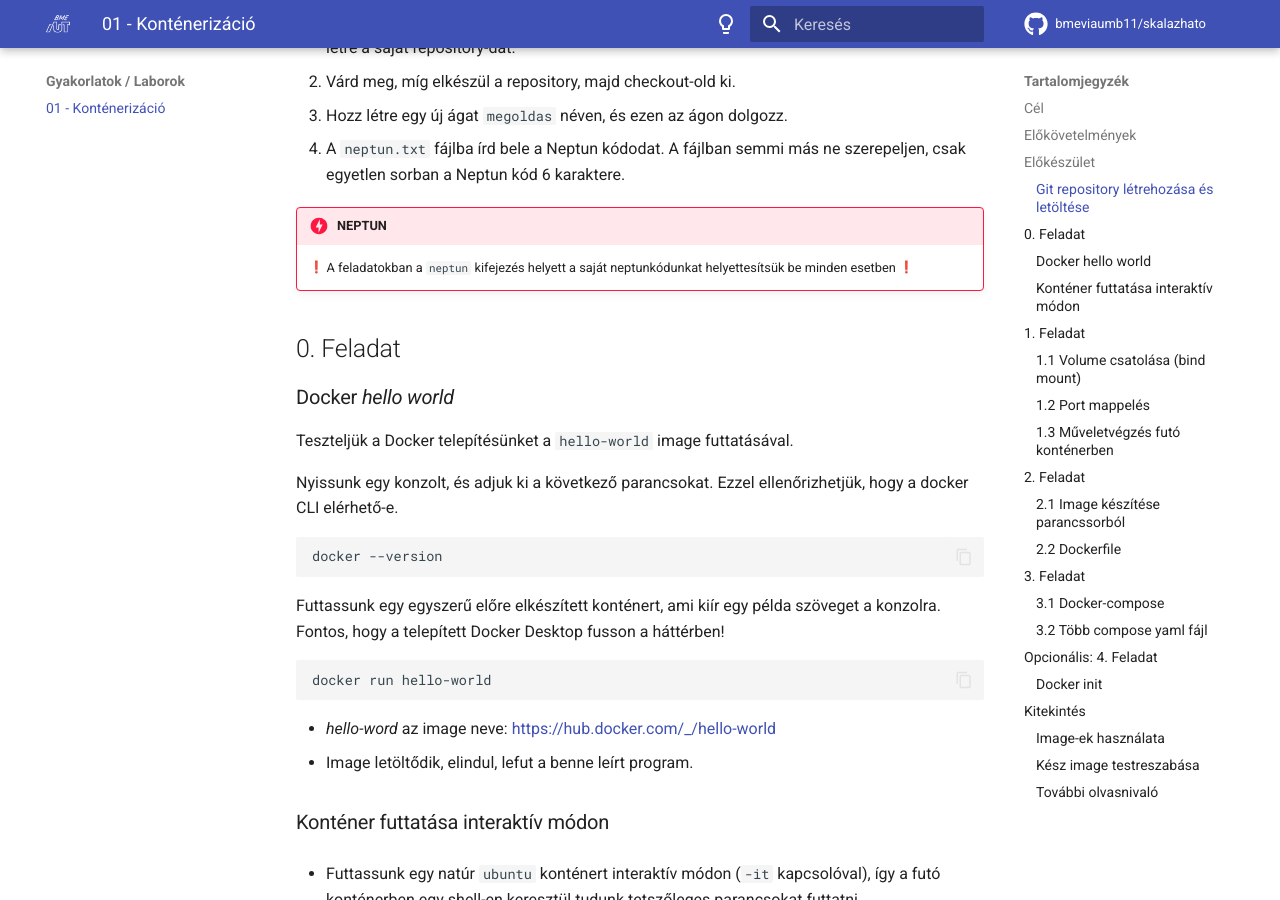
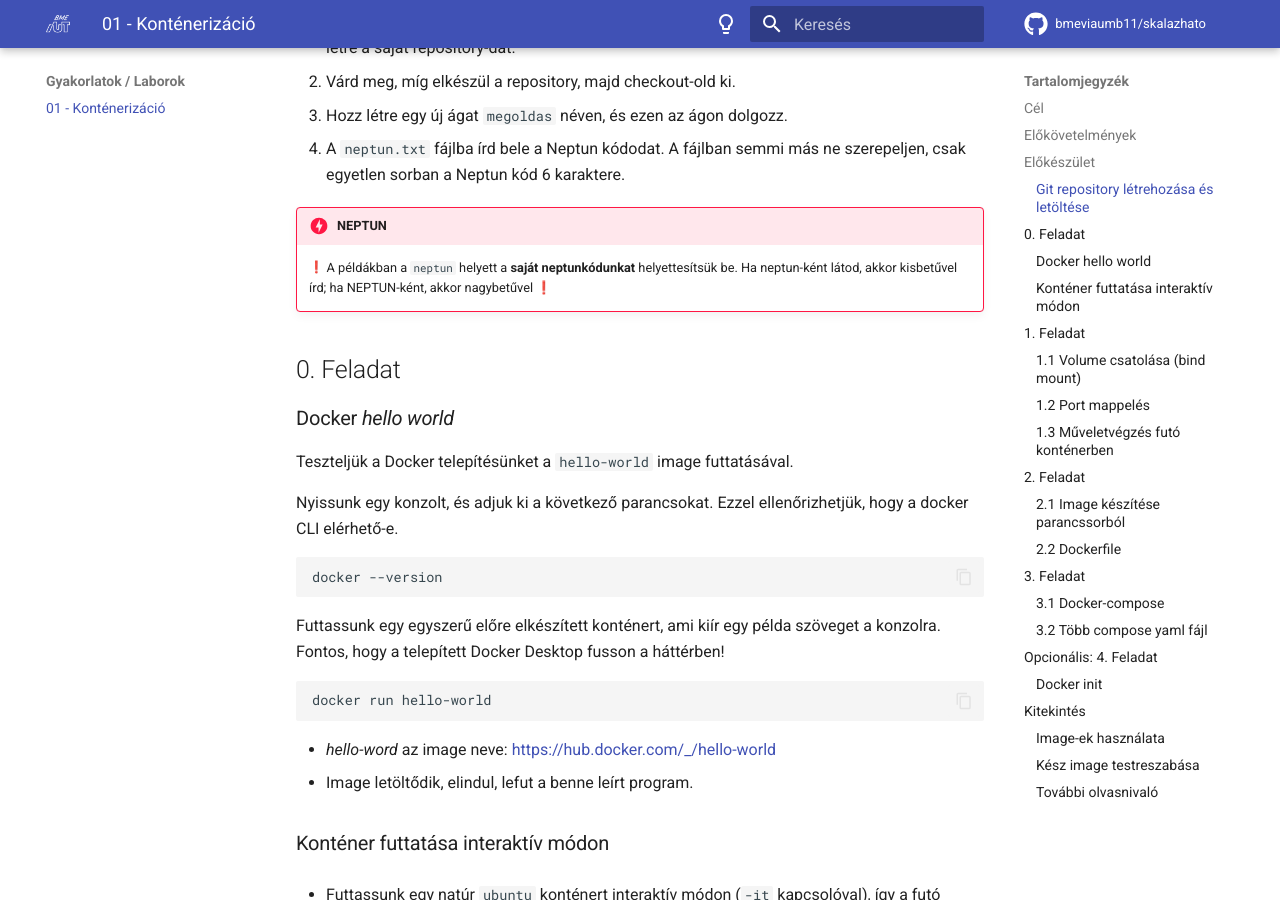
Before and after one commit to bmeviaumb11/skalazhato, an MkDocs documentation site: the page built from docs/homework/01-hw/index.md, in a window 1280 px wide and 900 px high, scrolled down 1156 px. Built offline with MkDocs 1.6.1 and Material for MkDocs 9.7.7, drawn with Linux system fonts in a browser that asks for light colours; emoji names are drawn with the system emoji font; comment, search, counter and statistics services are not loaded; some of the changed text lies outside the part shown.

Commit message:
Update index.md

```diff
--- a/docs/homework/01-hw/index.md
+++ b/docs/homework/01-hw/index.md
@@ -34,7 +34,7 @@ A feladatok megoldása során ne felejtsd el követni a feladat beadás folyamat
 4. A `neptun.txt` fájlba írd bele a Neptun kódodat. A fájlban semmi más ne szerepeljen, csak egyetlen sorban a Neptun kód 6 karaktere.
 
 !!! danger "NEPTUN"
-    :exclamation: A feladatokban a `neptun` kifejezés helyett a saját neptunkódunkat helyettesítsük be minden esetben :exclamation:
+    :exclamation: A példákban a `neptun` helyett a **saját neptunkódunkat** helyettesítsük be. Ha neptun-ként látod, akkor kisbetűvel írd; ha NEPTUN-ként, akkor nagybetűvel :exclamation:
 
 ## 0. Feladat
 
```
Also changed, not shown: other parts of docs/homework/01-hw/index.md (+0 -3 lines).
